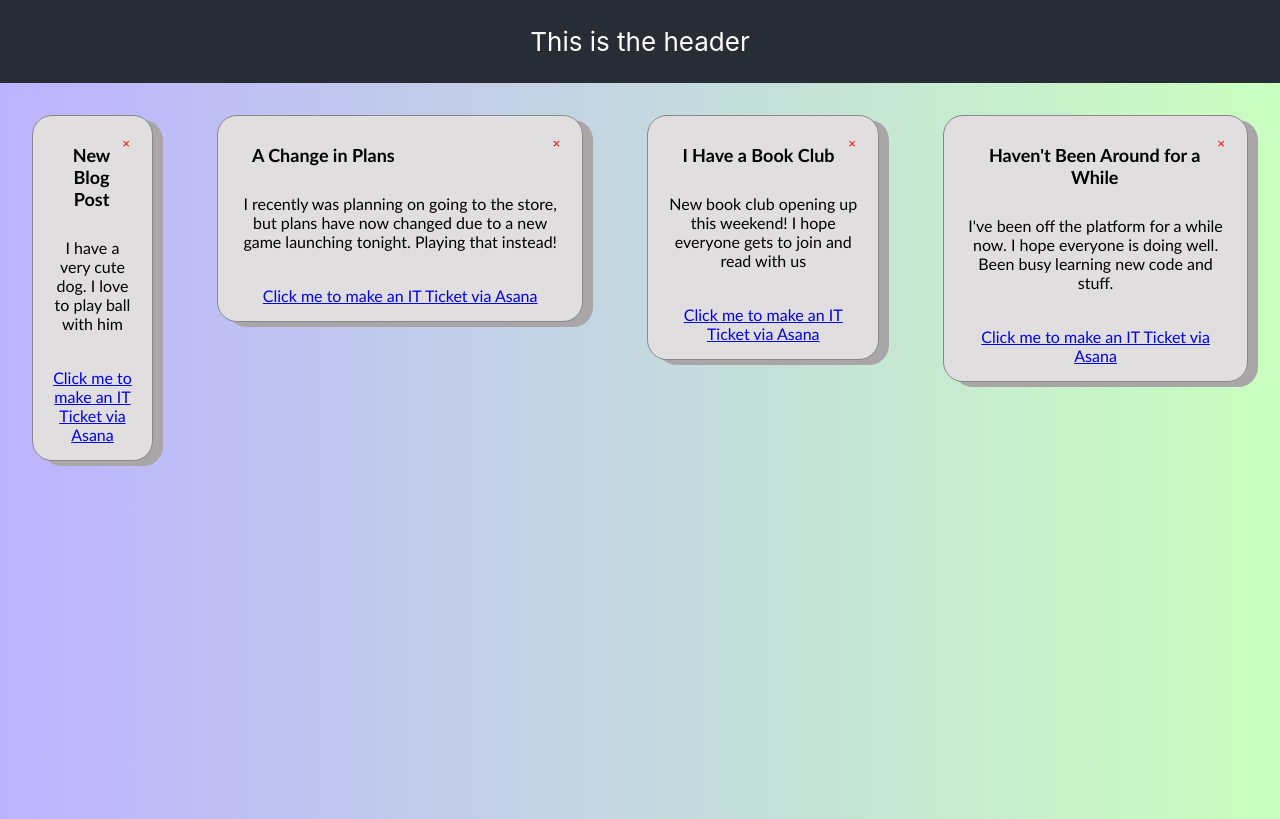
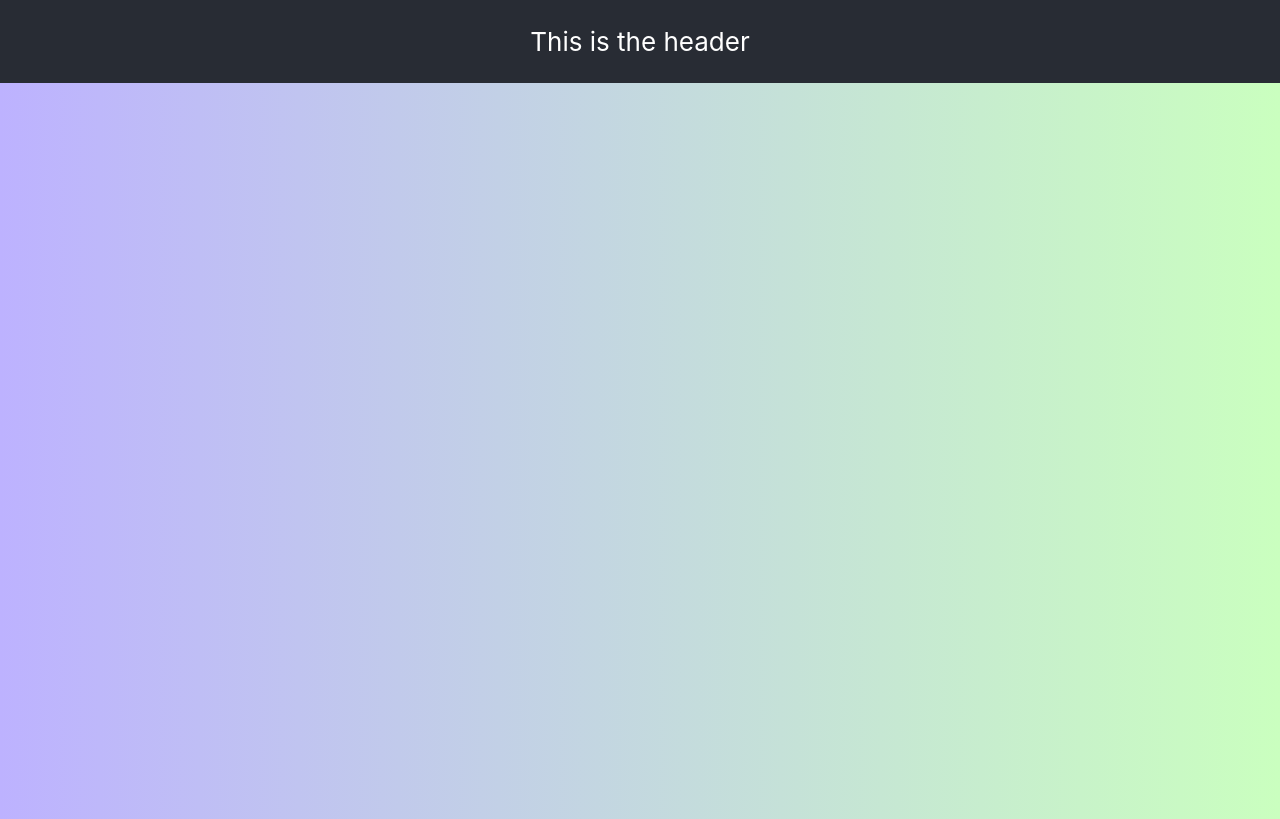
Before and after one commit to MCharron93/react-test, a React (Create React App) app: page / in a window 1280 px wide. Built offline with nearby package versions, Linux system fonts and the light colour scheme.

Commit message:
Test moving Cards into class and out of App

```diff
--- a/src/App.js
+++ b/src/App.js
@@ -1,20 +1,21 @@
 import './App.css';
 // NOTE import the components to be plugged in, similar to Vue when loading in a component to the page/vue
-import Card from './Components/Cards/Card'
+// import Card from './Components/Cards/Card'
+import Cards from './Components/Cards/Cards';
 
 function App() {
 
   // NOTE dummie data that will be used by the Card component when it is rendered. The Card returns the formatting for the data, and the .map() iterates over the given array of cards
-  const cards = [
-    {title: "New Blog Post",
-    description: "I have a very cute dog. I love to play ball with him"},
-    {title: "A Change in Plans",
-    description: "I recently was planning on going to the store, but plans have now changed due to a new game launching tonight. Playing that instead!"},
-    {title: "I Have a Book Club",
-    description: "New book club opening up this weekend! I hope everyone gets to join and read with us"},
-    {title: "Haven't Been Around for a While",
-    description: "I've been off the platform for a while now. I hope everyone is doing well. Been busy learning new code and stuff."},
-  ]
+  // const cards = [
+  //   {title: "New Blog Post",
+  //   description: "I have a very cute dog. I love to play ball with him"},
+  //   {title: "A Change in Plans",
+  //   description: "I recently was planning on going to the store, but plans have now changed due to a new game launching tonight. Playing that instead!"},
+  //   {title: "I Have a Book Club",
+  //   description: "New book club opening up this weekend! I hope everyone gets to join and read with us"},
+  //   {title: "Haven't Been Around for a While",
+  //   description: "I've been off the platform for a while now. I hope everyone is doing well. Been busy learning new code and stuff."},
+  // ]
 
 return (
     <div className="App">
@@ -28,14 +29,15 @@ return (
       <div className="main">
         {/* NOTE This is where custome JSX components can be loaded in. They can have different classes and effects layered on top of them to become more dynamic.*/}
         {/* NOTE In this case, one could use .map() to iterate over an array of Objs to render multiple cards  */}
-        {cards.map((card, index) => {
+        {/* {cards.map((card, index) => {
           return(
             <Card
             key={index}
             title={card.title}
             description={card.description}/>
           )
-        })}
+        })} */}
+        <Cards/>
       </div>
     </div>
   );
--- /dev/null
+++ b/src/Components/Cards/Cards.js
@@ -0,0 +1,28 @@
+import React, {Component} from 'react'
+import Card from './Card'
+
+class Cards extends Component {
+    state = {
+        cards: [
+            {title: "New Blog Post",
+            description: "I have a very cute dog. I love to play ball with him"},
+            {title: "A Change in Plans",
+            description: "I recently was planning on going to the store, but plans have now changed due to a new game launching tonight. Playing that instead!"},
+            {title: "I Have a Book Club",
+            description: "New book club opening up this weekend! I hope everyone gets to join and read with us"},
+            {title: "Haven't Been Around for a While",
+            description: "I've been off the platform for a while now. I hope everyone is doing well. Been busy learning new code and stuff."},
+          ]
+    };
+    render(){
+        return(
+            <React.Fragment>
+                {this.state.cards.map((card, index) => {
+                    <Card key={card.index} title={card.title} description={card.description} />
+                })}
+            </React.Fragment>
+        )
+    }
+}
+
+export default Cards;
```
Also changed, not shown: src/Components/Cards/Card.js (+24 -0 lines).
